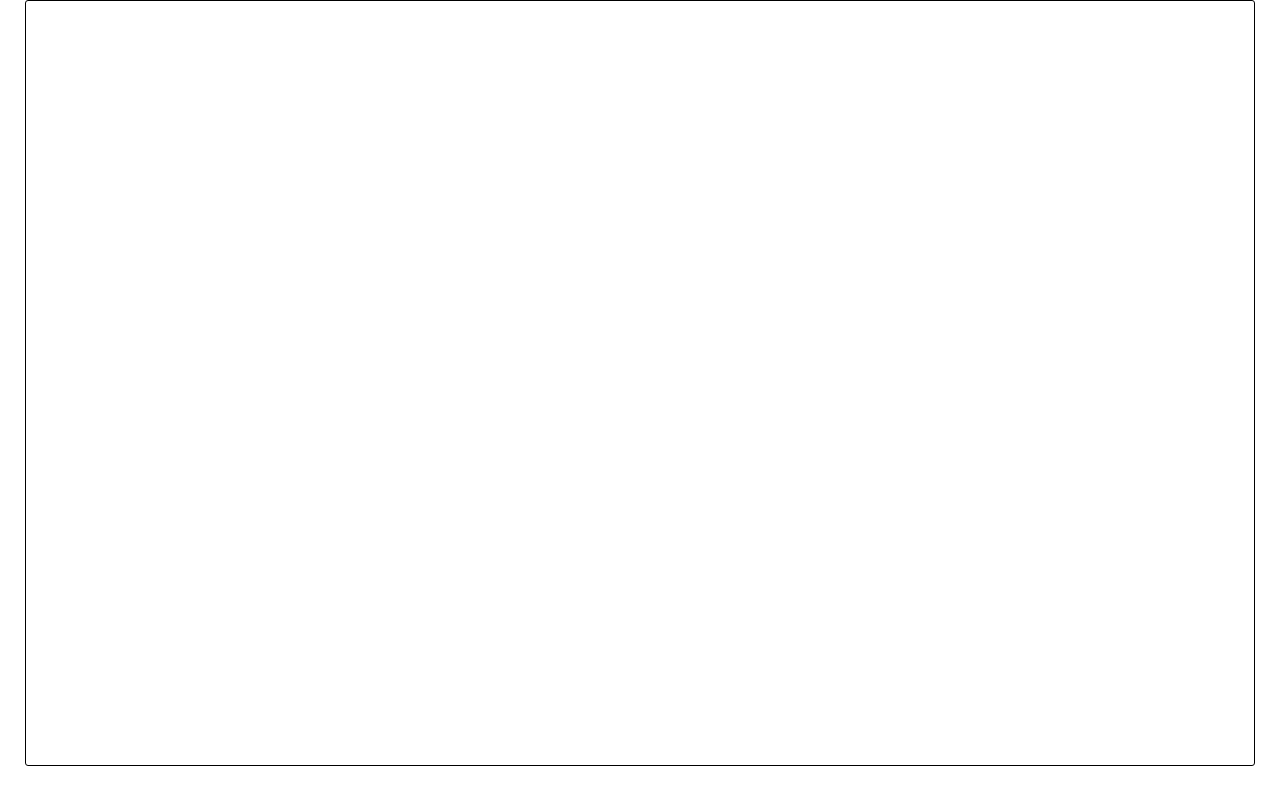
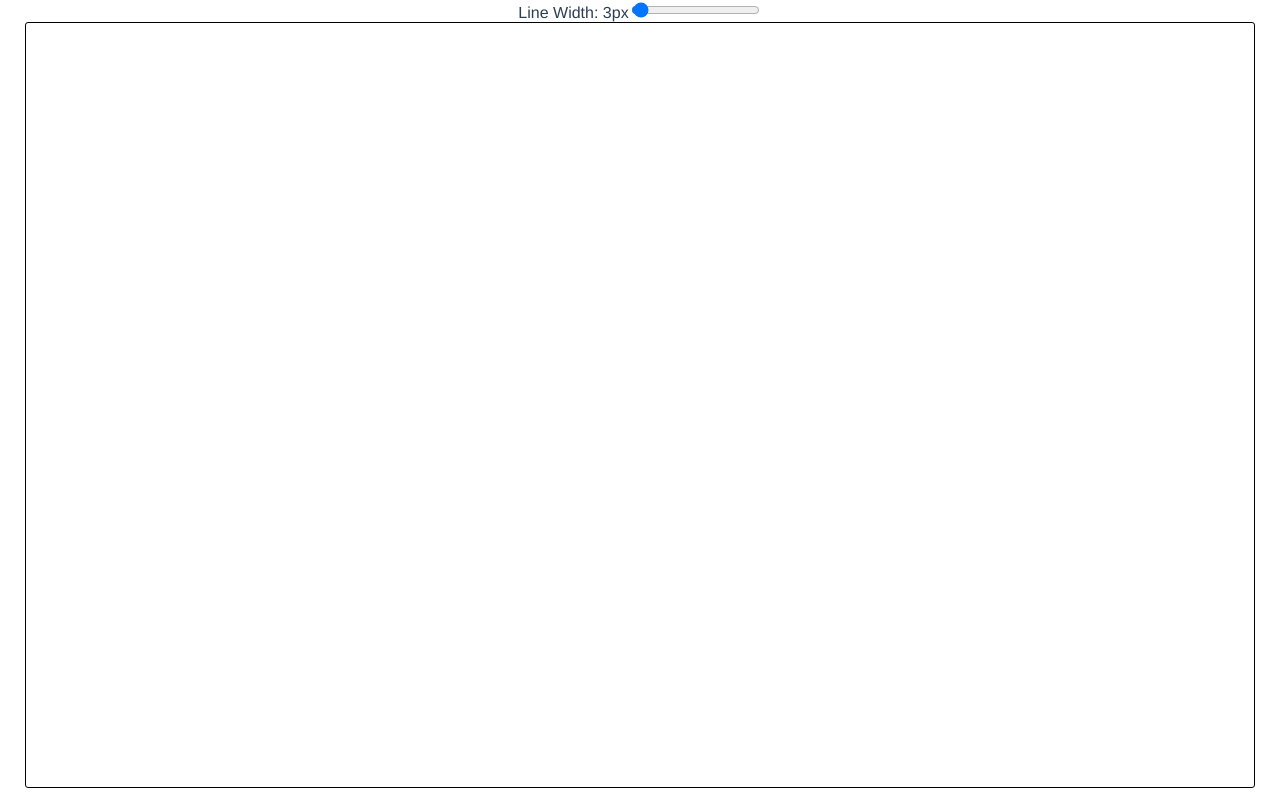
Before and after one commit to RayDabbah/picture-paint, a Vue app: page / in a window 1280 px wide. Built offline with nearby package versions, Linux system fonts and the light colour scheme.

Commit message:
ability to change line width

```diff
--- a/src/App.vue
+++ b/src/App.vue
@@ -1,5 +1,7 @@
 <template>
-    <div class="top-bar"></div>
+    <div class="top-bar">
+        <label>Line Width: {{ config.width }}px<input min="1" v-model="config.width" type="range"/></label>
+    </div>
     <canvas @mousedown="setPos"
             @mouseenter="setPos"
             @mousemove="drawLine"
@@ -9,7 +11,7 @@
 </template>
 
 <script>
-    import {ref, onMounted, } from 'vue';
+    import {ref, onMounted, reactive} from 'vue';
     import {resize, draw, setPosition} from "./draw";
 
     export default {
@@ -17,8 +19,9 @@
         setup() {
             const canvas = ref(null);
             let ctx;
+            const config = reactive({width: 3})
             let pos = {x: 0, y: 0};
-            const drawLine = e => draw(ctx, e, pos);
+            const drawLine = e => draw(ctx, e, pos, config);
             const setPos = e => setPosition(pos, e)
 
             onMounted(() => {
@@ -28,13 +31,13 @@
             })
 
             return {
-                canvas, drawLine, setPos,
+                canvas, drawLine, setPos, config,
             }
         },
     }
 </script>
 <style scoped>
-    .canvas{
+    .canvas {
         border-radius: 3px;
         border: 1px black solid;
     }
--- a/src/draw.js
+++ b/src/draw.js
@@ -1,6 +1,3 @@
-let lineWidth = 5;
-
-
 // new position from mouse event
 export const setPosition = (pos, e) => {
     pos.x = e.clientX;
@@ -13,15 +10,15 @@ export function resize(ctx) {
     ctx.canvas.height = window.innerHeight - 36;
 }
 
-export const draw = (ctx, e, pos) => {
+export const draw = (ctx, e, pos,  {width = 2, color = '000'}) => {
     // mouse left button must be pressed
     if (e.buttons !== 1) return;
 
     ctx.beginPath(); // begin
 
-    ctx.lineWidth = lineWidth;
+    ctx.lineWidth = width;
     ctx.lineCap = "round";
-    ctx.strokeStyle = "#c0392b";
+    ctx.strokeStyle = `#${color}`;
 
     ctx.moveTo(pos.x, pos.y); // from
     setPosition(pos, e);
```
